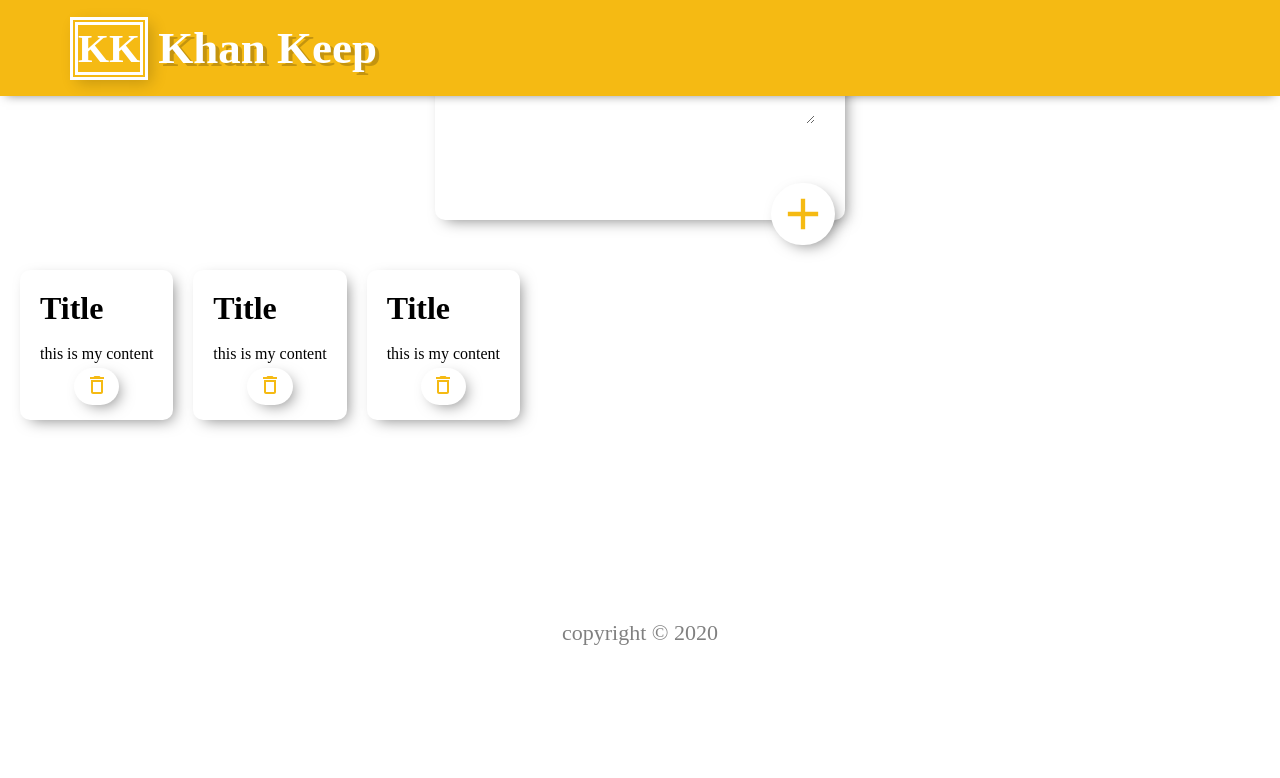
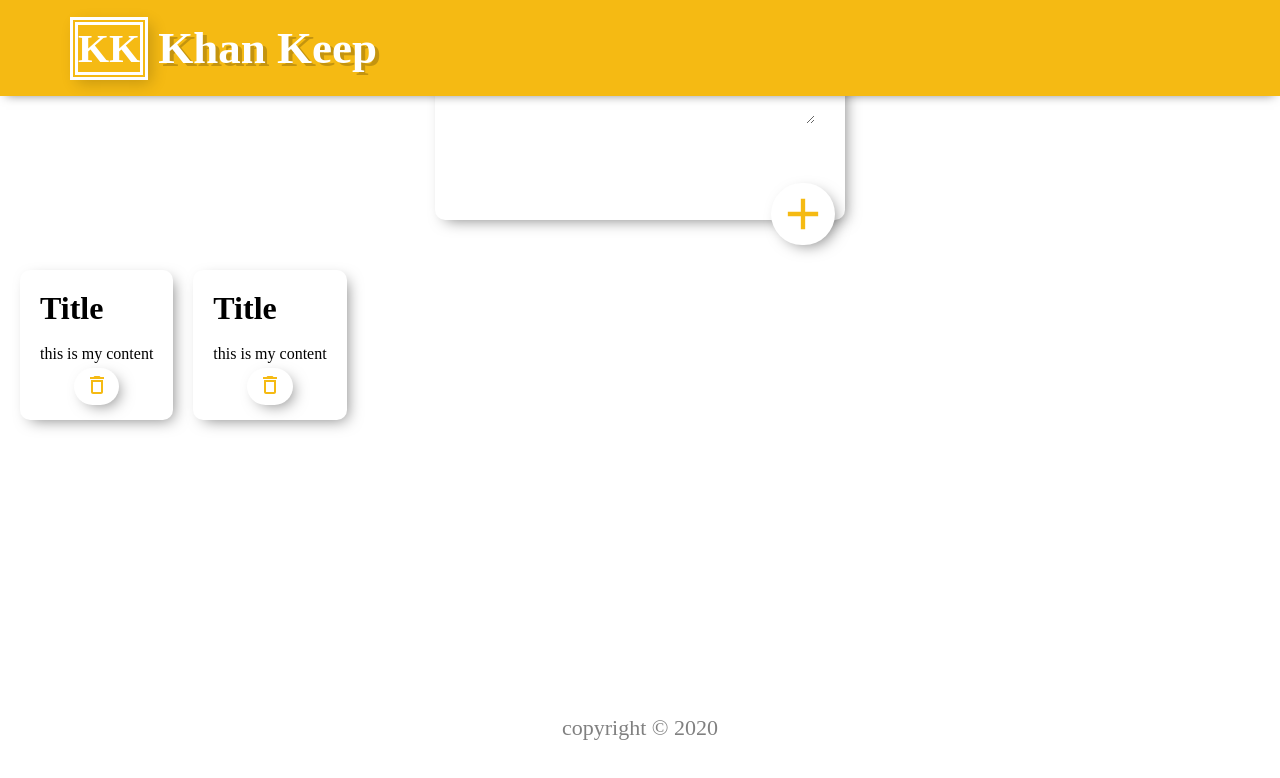
Before and after one commit to Alikhan219/Keep-App-by-React, a React (Create React App) app: page / in a window 1280 px wide. Shown: the top 778 px of the page. Built offline with nearby package versions, Linux system fonts and the light colour scheme; a web font is replaced by a local one.

Commit message:
creating the Div component

```diff
--- a/src/App.js
+++ b/src/App.js
@@ -3,18 +3,13 @@ import Header from "./Header"
 import Footer from "./Footer"
 import CreateNote from "./CreateNote"
 import Note from "./Note"
-
+import Div from "./Div"
 const App=()=>{
 return(
   <>
     <Header />
     <CreateNote />
-    <div style={{display: "flex",flexDirection: "row", flexWrap:"wrap"}}>
-    <Note />
-    <Note />
-    <Note />
-
-    </div>
+    <Div />
     <Footer />
   </>
 )
--- /dev/null
+++ b/src/Div.jsx
@@ -0,0 +1,15 @@
+import React from "react"
+import Note from "./Note"
+const Div = () => {
+    return (
+        <>
+            <div style={{ display: "flex", flexDirection: "row", flexWrap: "wrap" }}>
+                <Note />
+                <Note />
+            </div>
+
+        </>
+    )
+}
+
+export default Div;
--- a/src/index.css
+++ b/src/index.css
@@ -34,9 +34,8 @@
 footer{
   width: 100%;
   /* position: absolute; */
-  margin-top: 200px;
+  margin-top: 295px;
   text-align: center;
-  margin-bottom: 20px;
   font-size: 22px;
   color: gray;
 }
```
Also changed, not shown: src/Div-2.jsx (added).
